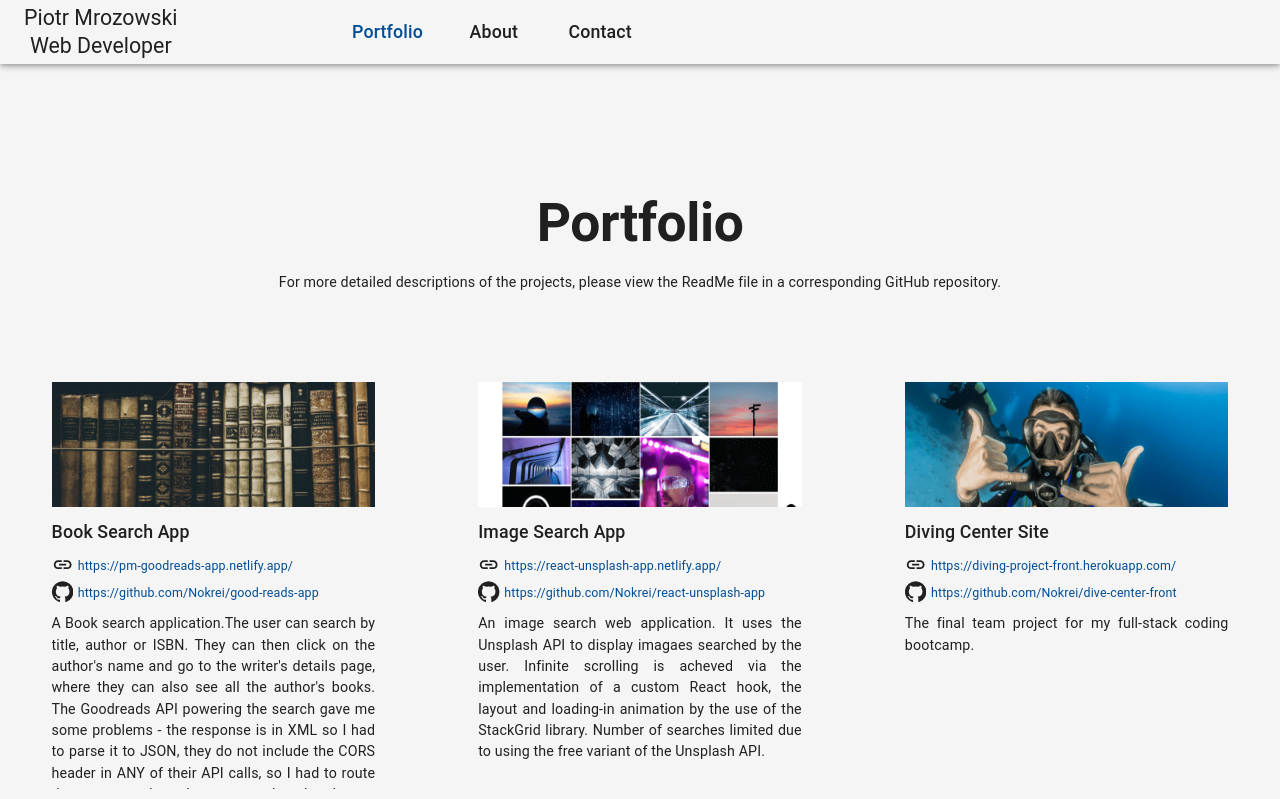
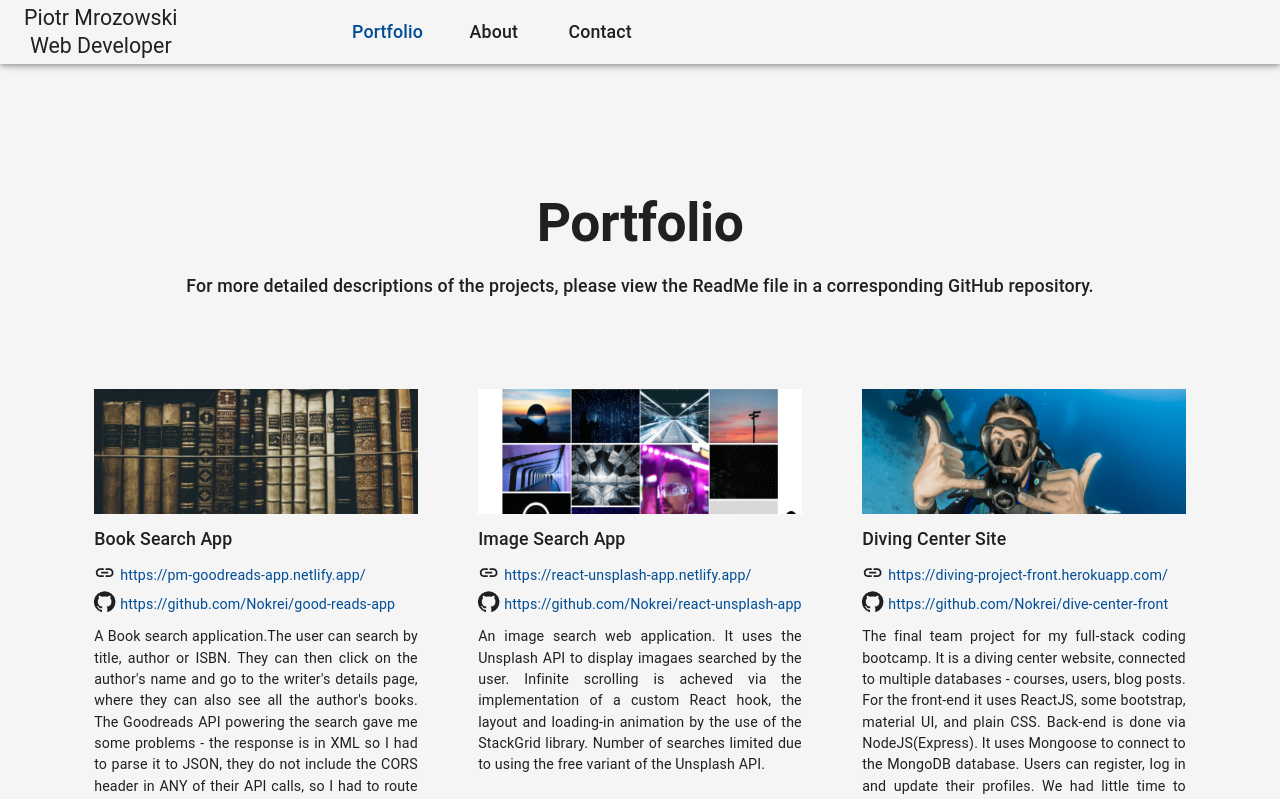
Before and after one commit to Nokrei/portfolio-new, a React (Create React App) app: page /#/portfolio in a window 1280 px wide. Before the commit this address led to /#/. Shown: the top 799 px of the page. Built offline with nearby package versions, Linux system fonts and the light colour scheme.

Commit message:
Change layouts, improve responsivness, add content

```diff
--- a/src/About.js
+++ b/src/About.js
@@ -16,9 +16,7 @@ const About = () => {
   useEffect(() => {
     if (width >= 1601) {
       setAboutClass("aboutWide");
-    } else if (width < 1601 && width >= 1025) {
-      setAboutClass("aboutNarrow");
-    } else if (width < 1025) {
+    }  else if (width < 1025) {
       setAboutClass("aboutMobile");
     }
   }, [width]);
@@ -34,14 +32,34 @@ const About = () => {
             About
           </Typography>
         </div>
+
         <div className={aboutClass}>
-          <Typography variant="body1" style={{ textAlign: "justify" }}>
+        <div
+          // style={{
+          //   backgroundImage: `url(${Personal})`,
+          //   backgroundPosition: "center center",
+          //   backgroundRepeat: "no-repeat",
+          //   backgroundSize: "cover",
+          //   width:'20vh',
+          //   height:'10vw'
+          // }}
+          >
+            <img
+              src={Personal}
+              style={{ width: "10rem", height: "10rem", borderRadius: "100%" }}
+            />
+          </div>
+          <Typography variant="h6" style={{ textAlign: "justify" }}>
             I am a web developer focusing mainly on the front-end, however I
             have the ability to deliver full stack applications as well. A large
             part of my professional career revolved around IT, but it is in web
-            development where I found my true passion and calling. I am open to
-            both full time positions and freelance opportunities ? Feel free to
-            contact me on &nbsp;
+            development where I found my true passion and calling.<br/><br/> My tech
+            stack is HTML5, CSS3, JavaScript ES6+, ReactJS, NodeJS (Express),
+            MongoDB(Mongoose). I have experience using Version Control Systems
+            (GIT) and Package Managers (NPM). In my projects I practice the
+            principles of Responsive Web Design, Mobile First Design and I
+            follow the BEM methodology.<br/><br/> I am open to both full time positions and
+            freelance opportunities. <br/><br/>If Interested - contact me on &nbsp;
             <a
               className="animateUnderline"
               href="https://www.linkedin.com/in/piotr-mrozowski-26ab03198/"
@@ -59,26 +77,16 @@ const About = () => {
             >
               GitHub
             </a>
-            , or{' '}
+            , or{" "}
             <a
               className="animateUnderline"
               href="mailto:pmrozowski87@gmail.com"
             >
               email me
-            </a>.{" "}
+            </a>
+            .{" "}
           </Typography>
-          <div
-          // style={{
-          //   backgroundImage: `url(${Personal})`,
-          //   backgroundPosition: "center center",
-          //   backgroundRepeat: "no-repeat",
-          //   backgroundSize: "cover",
-          //   width:'20vh',
-          //   height:'10vw'
-          // }}
-          >
-            <img src={Personal} style={{ width: "9rem", height: "10rem" }} />
-          </div>
+
         </div>
       </div>
     </Box>
--- a/src/App.css
+++ b/src/App.css
@@ -46,6 +46,8 @@ body,
   grid-template-columns: repeat(3, 1fr);
   justify-items: center;
   row-gap: 4rem;
+  width:90%;
+  margin:auto
 }
 .gridNarrow {
   display: grid;
@@ -62,17 +64,16 @@ body,
 .aboutWide{
   display:grid;
   justify-items: center;
-  grid-template-columns: 2fr 1fr;
-  width:30%;
-  margin:auto
+  width:40%;
+  margin:auto;
+  row-gap: 1rem;
 }
 .aboutNarrow{
   display:grid;
   justify-items: center;
-  grid-template-columns: 2fr 1fr;
-  width:30%;
+  width:40%;
   margin:auto;
-  column-gap: 1rem;
+  row-gap: 1rem;
 }
 .aboutMobile{
   display:grid;
@@ -82,9 +83,6 @@ body,
   row-gap: 1rem;
   margin-bottom:1rem
 }
-.aboutMobile :nth-child(2){
-  grid-area: 1/1/1/1
-}
 .active {
   color: var(--blue) !important;
 }
--- a/src/Contact.js
+++ b/src/Contact.js
@@ -17,8 +17,8 @@ const Contact = () => {
           <Typography variant="h2" style={{ marginBottom: "1rem", fontWeight:'bold' }}>
             Contact
           </Typography>
-          <Typography variant="body1">
-            Feel free to contact me via the following:
+          <Typography variant="h6">
+            Interested? Contact me via the following:
           </Typography>
         </div>
         <div
--- a/src/Portfolio.js
+++ b/src/Portfolio.js
@@ -42,9 +42,9 @@ const Portfolio = () => {
   useEffect(() => {
     if (width >= 1601) {
       setGridTemplate("gridWide");
-    }else if (width < 1601 && width >= 1120) {
+    } else if (width < 1601 && width >= 1120) {
       setGridTemplate("gridWide2");
-    }else if (width < 1120 && width >= 770) {
+    } else if (width < 1120 && width >= 770) {
       setGridTemplate("gridNarrow");
     } else if (width < 770) {
       setGridTemplate("gridMobile");
@@ -53,10 +53,13 @@ const Portfolio = () => {
   return (
     <Box bgcolor="primary.main" style={{ paddingBottom: "4rem" }}>
       <div style={{ margin: "8rem 0 4rem 0", textAlign: "center" }}>
-        <Typography variant="h2" style={{ marginBottom: "1rem", fontWeight:'bold' }}>
+        <Typography
+          variant="h2"
+          style={{ marginBottom: "1rem", fontWeight: "bold" }}
+        >
           Portfolio
         </Typography>
-        <Typography variant="body1" style={{ textAlign: "center" }}>
+        <Typography variant="h6" style={{ textAlign: "center" }}>
           For more detailed descriptions of the projects, please view the ReadMe
           file in a corresponding GitHub repository.
         </Typography>
@@ -101,7 +104,7 @@ const Portfolio = () => {
           title="Diving Center Site"
           siteLink="https://diving-project-front.herokuapp.com/"
           gitLink="https://github.com/Nokrei/dive-center-front"
-          description="The final team project for my full-stack coding bootcamp."
+          description="The final team project for my full-stack coding bootcamp. It is a diving center website, connected to multiple databases - courses, users, blog posts. For the front-end it uses ReactJS, some bootstrap, material UI, and plain CSS. Back-end is done via NodeJS(Express). It uses Mongoose to connect to the MongoDB database. Users can register, log in and update their profiles. We had little time to complete the project - hence many features are missing and the styling is not complete. Some features like the blog and ability to add new posts (by admin user) have been added by me after the project had been handed in. Note the site takes a while to initially load as Heroku(hosting) 'puts it to sleep' when not being frequently accessed."
           stack1={stackArr[0]}
           stack2={stackArr[1]}
           stack3={stackArr[2]}
--- a/src/ProjectCard.js
+++ b/src/ProjectCard.js
@@ -23,8 +23,8 @@ const ProjectCard = (props) => {
       className={projectClass}
       style={{
         padding: "2em",
-        width: "30em",
-        height: "48em",
+        maxWidth: "30em",
+        minHeight: "48em",
       }}
     >
       <div style={{ height: "44em" }}>
@@ -55,7 +55,7 @@ const ProjectCard = (props) => {
               rel="noreferrer noopener"
               style={{ textDecoration: "none", color: "inherit" }}
             >
-              <Typography variant="body2" className="animateUnderline">
+              <Typography variant="body1" className="animateUnderline">
                 {props.siteLink}
               </Typography>
             </a>
@@ -68,7 +68,7 @@ const ProjectCard = (props) => {
               rel="noreferrer noopener"
               style={{ textDecoration: "none", color: "inherit" }}
             >
-              <Typography variant="body2" className="animateUnderline">
+              <Typography variant="body1" className="animateUnderline">
                 {props.gitLink}
               </Typography>
             </a>
--- a/src/ToTop.js
+++ b/src/ToTop.js
@@ -58,7 +58,9 @@ export default function ToTop(props) {
           size="small"
           aria-label="scroll back to top"
           style={{
-            backgroundColor: "var(--accentOrange)",
+            color:"#f5f5f5",
+            backgroundColor: "#004d96",
+            bottom:'4em'
           }}
         >
           <KeyboardArrowUpIcon />
```
Also changed, not shown: 1 other file (tests, documents, lock files or other folders).
